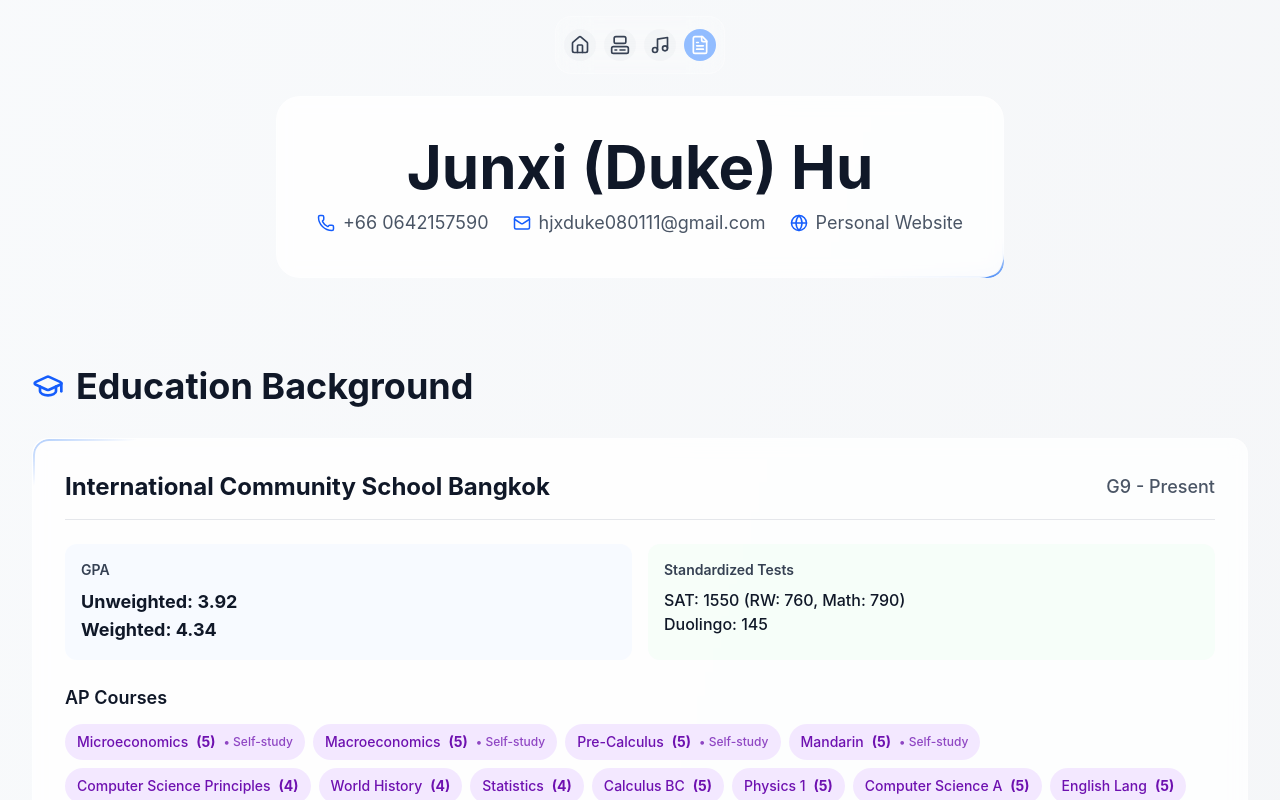
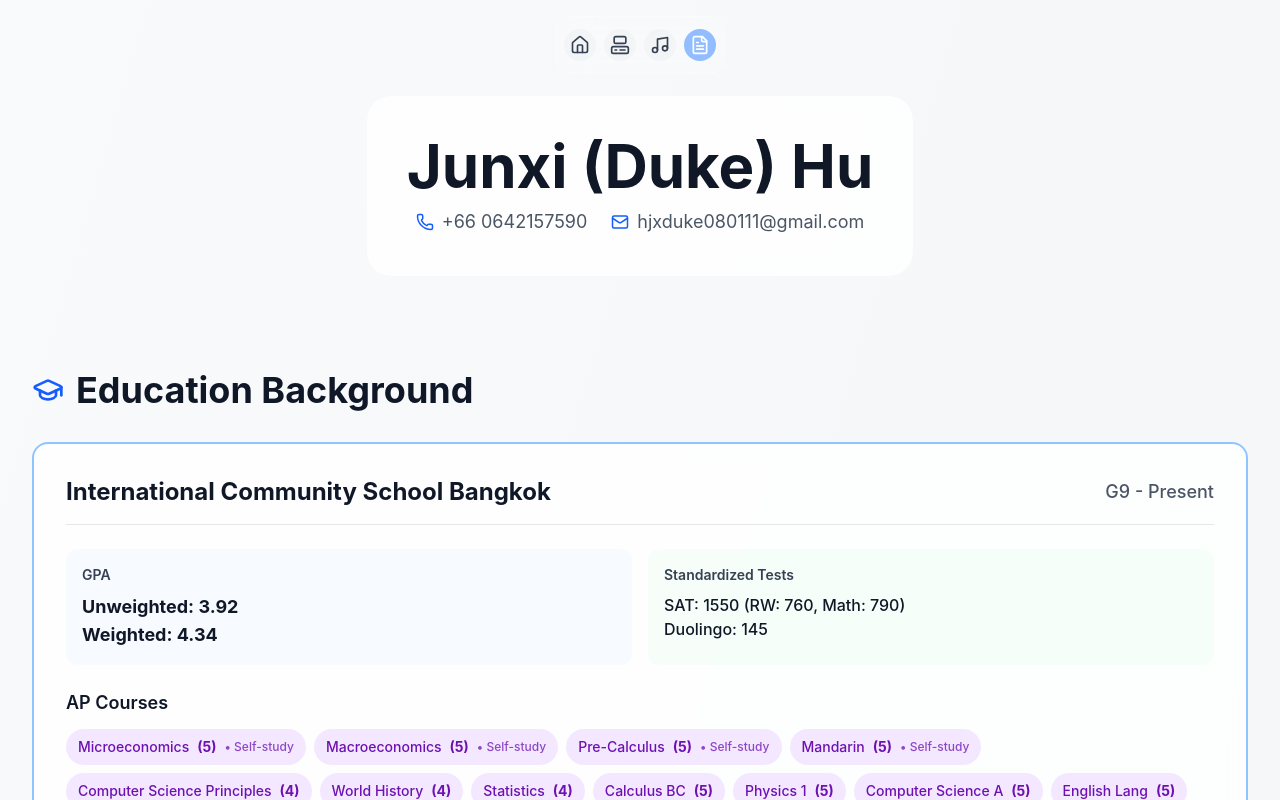
Before and after one commit to Dukehjx/Duke-Personal-Website, a React (Vite) app: page / in a window 1280 px wide. Both pictures are taken after a click on the element 700 px from the left and 45 px from the top of the page. Shown: the top 800 px of the page. Built offline with nearby package versions, Linux system fonts and the light colour scheme.

Commit message:
Update cv borders

```diff
--- a/src/components/CVPage.jsx
+++ b/src/components/CVPage.jsx
@@ -1,6 +1,5 @@
 import React from "react";
 import { Dock, DockIcon } from "./magicui/dock";
-import { ShineBorder } from "./magicui/shine-border";
 import {
   Home,
   Computer,
@@ -11,7 +10,6 @@ import {
   Mail,
   Phone,
   MapPin,
-  Globe,
   Award,
   Briefcase,
   GraduationCap,
@@ -223,14 +221,8 @@ const CVPage = ({ onNavigate }) => {
         <div className="w-full max-w-7xl mx-auto px-2 sm:px-4">
           {/* Header Section */}
           <div className="text-center mb-8 sm:mb-12 md:mb-16">
-            <div className="relative inline-block mb-6">
-              <ShineBorder
-                className="w-full h-full"
-                shineColor={["#3b82f6", "#8b5cf6", "#06b6d4"]}
-                duration={10}
-                borderWidth={2}
-              />
-              <div className="bg-white/80 backdrop-blur-sm rounded-3xl p-6 sm:p-8 md:p-10 border border-white/30">
+            <div className="relative inline-block mb-6 rounded-3xl overflow-hidden">
+              <div className="bg-white/80 backdrop-blur-sm p-6 sm:p-8 md:p-10">
                 <h1 className="text-3xl sm:text-4xl md:text-5xl lg:text-6xl font-bold text-gray-900 mb-3">
                   Junxi (Duke) Hu
                 </h1>
@@ -243,12 +235,6 @@ const CVPage = ({ onNavigate }) => {
                     <Mail size={18} className="text-blue-600" />
                     <a href="mailto:hjxduke080111@gmail.com" className="hover:text-blue-600 transition-colors">
                       hjxduke080111@gmail.com
-                    </a>
-                  </div>
-                  <div className="flex items-center gap-2">
-                    <Globe size={18} className="text-blue-600" />
-                    <a href="https://duke-personal-website.vercel.app/" target="_blank" rel="noopener noreferrer" className="hover:text-blue-600 transition-colors">
-                      Personal Website
                     </a>
                   </div>
                 </div>
@@ -265,14 +251,7 @@ const CVPage = ({ onNavigate }) => {
               </h2>
             </div>
 
-            <div className="relative bg-white/80 backdrop-blur-sm rounded-2xl p-6 sm:p-8 border border-white/30">
-              <ShineBorder
-                className="w-full h-full"
-                shineColor={["#3b82f6", "#10b981", "#f59e0b"]}
-                duration={12}
-                borderWidth={2}
-              />
-
+            <div className="relative bg-white/80 backdrop-blur-sm rounded-2xl p-6 sm:p-8 border-2 border-blue-300">
               <div className="space-y-6">
                 <div className="flex flex-col sm:flex-row sm:items-center sm:justify-between gap-2 border-b border-gray-200 pb-4">
                   <h3 className="text-xl sm:text-2xl font-bold text-gray-900">{education.school}</h3>
@@ -330,14 +309,7 @@ const CVPage = ({ onNavigate }) => {
 
             <div className="grid grid-cols-1 lg:grid-cols-2 gap-6">
               {leadership.map((item, index) => (
-                <div key={index} className="relative bg-white/80 backdrop-blur-sm rounded-2xl p-6 border border-white/30 hover:shadow-xl transition-shadow duration-300">
-                  <ShineBorder
-                    className="w-full h-full"
-                    shineColor={["#10b981", "#3b82f6", "#8b5cf6"]}
-                    duration={14 + index}
-                    borderWidth={1}
-                  />
-
+                <div key={index} className="relative bg-white/80 backdrop-blur-sm rounded-2xl p-6 border-2 border-green-300 hover:shadow-xl transition-shadow duration-300">
                   <div className="space-y-4">
                     <div>
                       <h3 className="text-xl font-bold text-gray-900 mb-1">{item.title}</h3>
@@ -370,14 +342,7 @@ const CVPage = ({ onNavigate }) => {
 
             <div className="space-y-4">
               {academics.map((item, index) => (
-                <div key={index} className="relative bg-white/80 backdrop-blur-sm rounded-xl p-6 border border-white/30 hover:shadow-lg transition-shadow duration-300">
-                  <ShineBorder
-                    className="w-full h-full"
-                    shineColor={["#8b5cf6", "#ec4899", "#f59e0b"]}
-                    duration={16 + index}
-                    borderWidth={1}
-                  />
-
+                <div key={index} className="relative bg-white/80 backdrop-blur-sm rounded-xl p-6 border-2 border-purple-300 hover:shadow-lg transition-shadow duration-300">
                   <div className="flex flex-col sm:flex-row sm:items-start sm:justify-between gap-2 mb-3">
                     <div className="flex-1">
                       <h3 className="text-lg sm:text-xl font-bold text-gray-900">{item.title}</h3>
@@ -402,14 +367,7 @@ const CVPage = ({ onNavigate }) => {
 
             <div className="grid grid-cols-1 md:grid-cols-2 gap-6">
               {interests.map((item, index) => (
-                <div key={index} className="relative bg-white/80 backdrop-blur-sm rounded-2xl p-6 border border-white/30 hover:shadow-xl transition-shadow duration-300">
-                  <ShineBorder
-                    className="w-full h-full"
-                    shineColor={["#ec4899", "#f59e0b", "#10b981"]}
-                    duration={15 + index}
-                    borderWidth={1}
-                  />
-
+                <div key={index} className="relative bg-white/80 backdrop-blur-sm rounded-2xl p-6 border-2 border-pink-300 hover:shadow-xl transition-shadow duration-300">
                   <div className="space-y-4">
                     <div>
                       <h3 className="text-xl font-bold text-gray-900 mb-1">{item.title}</h3>
@@ -440,14 +398,7 @@ const CVPage = ({ onNavigate }) => {
               </h2>
             </div>
 
-            <div className="relative bg-white/80 backdrop-blur-sm rounded-2xl p-6 sm:p-8 border border-white/30">
-              <ShineBorder
-                className="w-full h-full"
-                shineColor={["#f59e0b", "#ef4444", "#ec4899"]}
-                duration={20}
-                borderWidth={2}
-              />
-
+            <div className="relative bg-white/80 backdrop-blur-sm rounded-2xl p-6 sm:p-8 border-2 border-yellow-300">
               <div className="grid grid-cols-1 sm:grid-cols-2 lg:grid-cols-3 gap-4">
                 {awards.map((award, index) => (
                   <div key={index} className="bg-gradient-to-br from-yellow-50/80 to-orange-50/80 rounded-xl p-4 border border-yellow-200/50 hover:shadow-md transition-shadow duration-300">
```
